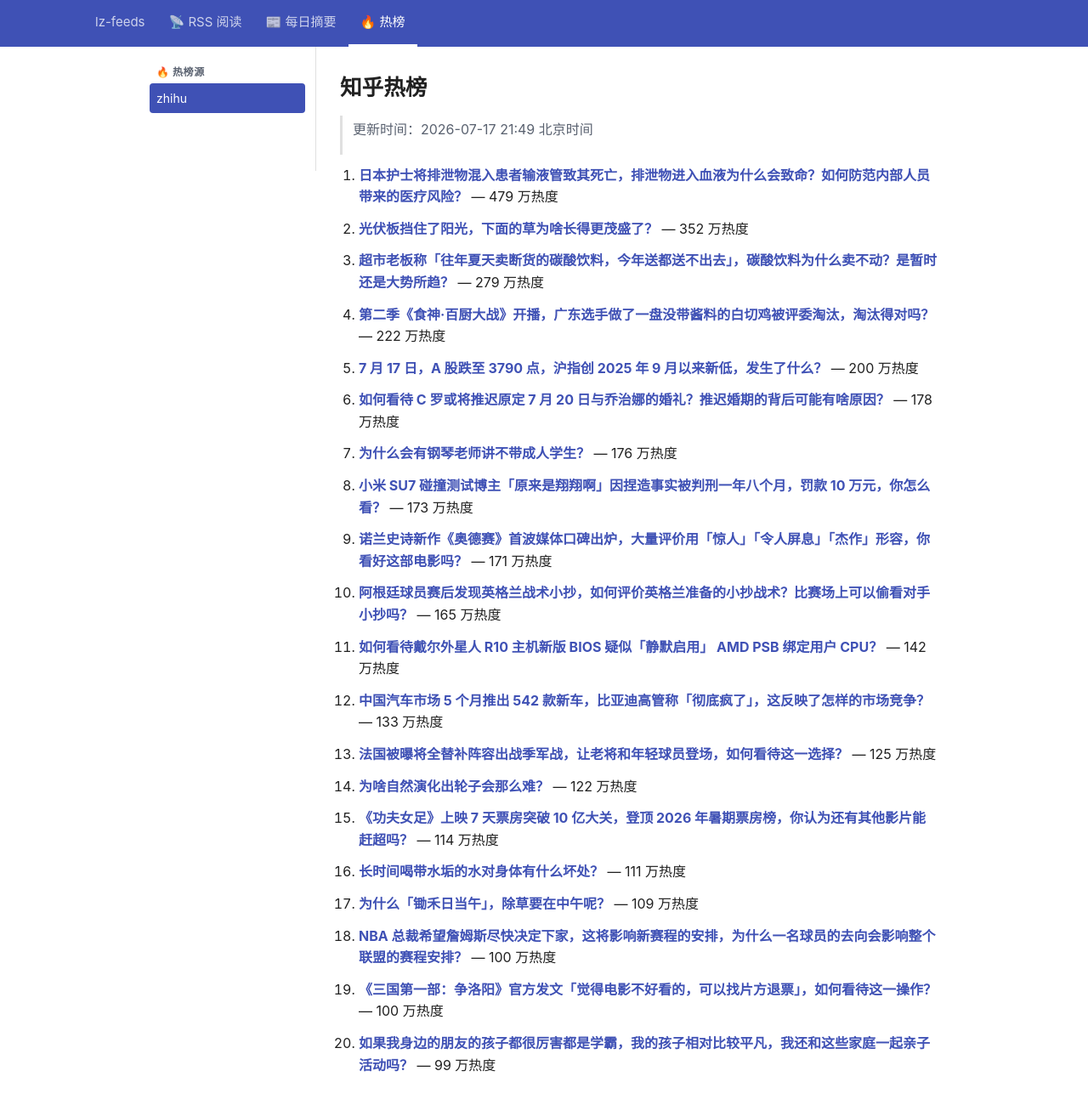
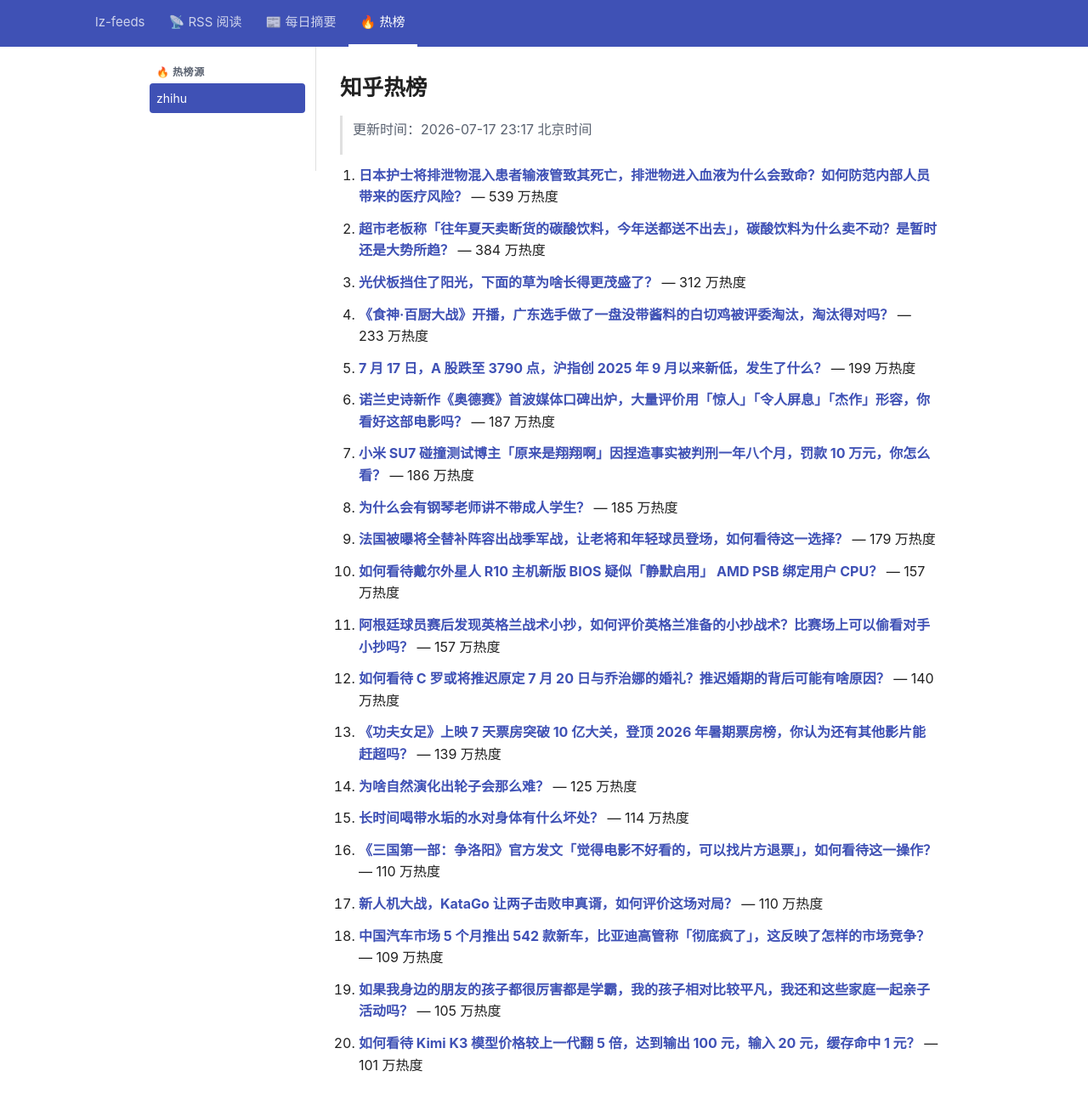
Before and after one commit to lizhang0101/lz-feeds, a Jekyll site: the page built from _hotlist/zhihu.md, in a window 1280 px wide and 1330 px high. Shown: the top 1300 px of the window at 85% size. Built offline with Jekyll 4.4.1, drawn with Linux system fonts in a browser that asks for light colours.

Commit message:
hotlist: 2026-07-17T15:17Z

```diff
--- a/_hotlist/zhihu.md
+++ b/_hotlist/zhihu.md
@@ -1,48 +1,48 @@
 ---
-updated: 2026-07-17 21:49 北京时间
+updated: 2026-07-17 23:17 北京时间
 count: 20
 ---
 
 # 知乎热榜
 
-> 更新时间：2026-07-17 21:49 北京时间
+> 更新时间：2026-07-17 23:17 北京时间
 
-1. **[日本护士将排泄物混入患者输液管致其死亡，排泄物进入血液为什么会致命？如何防范内部人员带来的医疗风险？](https://www.zhihu.com/question/2061057694832620856)** — 479 万热度
+1. **[日本护士将排泄物混入患者输液管致其死亡，排泄物进入血液为什么会致命？如何防范内部人员带来的医疗风险？](https://www.zhihu.com/question/2061057694832620856)** — 539 万热度
 
-2. **[光伏板挡住了阳光，下面的草为啥长得更茂盛了？](https://www.zhihu.com/question/2061107208805414314)** — 352 万热度
+2. **[超市老板称「往年夏天卖断货的碳酸饮料，今年送都送不出去」，碳酸饮料为什么卖不动？是暂时还是大势所趋？](https://www.zhihu.com/question/2061198817991418630)** — 384 万热度
 
-3. **[超市老板称「往年夏天卖断货的碳酸饮料，今年送都送不出去」，碳酸饮料为什么卖不动？是暂时还是大势所趋？](https://www.zhihu.com/question/2061198817991418630)** — 279 万热度
+3. **[光伏板挡住了阳光，下面的草为啥长得更茂盛了？](https://www.zhihu.com/question/2061107208805414314)** — 312 万热度
 
-4. **[第二季《食神·百厨大战》开播，广东选手做了一盘没带酱料的白切鸡被评委淘汰，淘汰得对吗？](https://www.zhihu.com/question/2060129175554594141)** — 222 万热度
+4. **[《食神·百厨大战》开播，广东选手做了一盘没带酱料的白切鸡被评委淘汰，淘汰得对吗？](https://www.zhihu.com/question/2060129175554594141)** — 233 万热度
 
-5. **[7 月 17 日，A 股跌至 3790 点，沪指创 2025 年 9 月以来新低，发生了什么？](https://www.zhihu.com/question/2061116752398962968)** — 200 万热度
+5. **[7 月 17 日，A 股跌至 3790 点，沪指创 2025 年 9 月以来新低，发生了什么？](https://www.zhihu.com/question/2061116752398962968)** — 199 万热度
 
-6. **[如何看待 C 罗或将推迟原定 7 月 20 日与乔治娜的婚礼？推迟婚期的背后可能有啥原因？](https://www.zhihu.com/question/2061095985552663651)** — 178 万热度
+6. **[诺兰史诗新作《奥德赛》首波媒体口碑出炉，大量评价用「惊人」「令人屏息」「杰作」形容，你看好这部电影吗？](https://www.zhihu.com/question/2058197753138602590)** — 187 万热度
 
-7. **[为什么会有钢琴老师讲不带成人学生？](https://www.zhihu.com/question/2042257207627179809)** — 176 万热度
+7. **[小米 SU7 碰撞测试博主「原来是翔翔啊」因捏造事实被判刑一年八个月，罚款 10 万元，你怎么看？](https://www.zhihu.com/question/2061463583091959064)** — 186 万热度
 
-8. **[小米 SU7 碰撞测试博主「原来是翔翔啊」因捏造事实被判刑一年八个月，罚款 10 万元，你怎么看？](https://www.zhihu.com/question/2061463583091959064)** — 173 万热度
+8. **[为什么会有钢琴老师讲不带成人学生？](https://www.zhihu.com/question/2042257207627179809)** — 185 万热度
 
-9. **[诺兰史诗新作《奥德赛》首波媒体口碑出炉，大量评价用「惊人」「令人屏息」「杰作」形容，你看好这部电影吗？](https://www.zhihu.com/question/2058197753138602590)** — 171 万热度
+9. **[法国被曝将全替补阵容出战季军战，让老将和年轻球员登场，如何看待这一选择？](https://www.zhihu.com/question/2061482689165619531)** — 179 万热度
 
-10. **[阿根廷球员赛后发现英格兰战术小抄，如何评价英格兰准备的小抄战术？比赛场上可以偷看对手小抄吗？](https://www.zhihu.com/question/2061110573723378273)** — 165 万热度
+10. **[如何看待戴尔外星人 R10 主机新版 BIOS 疑似「静默启用」 AMD PSB 绑定用户 CPU？](https://www.zhihu.com/question/2061347069571477599)** — 157 万热度
 
-11. **[如何看待戴尔外星人 R10 主机新版 BIOS 疑似「静默启用」 AMD PSB 绑定用户 CPU？](https://www.zhihu.com/question/2061347069571477599)** — 142 万热度
+11. **[阿根廷球员赛后发现英格兰战术小抄，如何评价英格兰准备的小抄战术？比赛场上可以偷看对手小抄吗？](https://www.zhihu.com/question/2061110573723378273)** — 157 万热度
 
-12. **[中国汽车市场 5 个月推出 542 款新车，比亚迪高管称「彻底疯了」，这反映了怎样的市场竞争？](https://www.zhihu.com/question/2060791514276615811)** — 133 万热度
+12. **[如何看待 C 罗或将推迟原定 7 月 20 日与乔治娜的婚礼？推迟婚期的背后可能有啥原因？](https://www.zhihu.com/question/2061095985552663651)** — 140 万热度
 
-13. **[法国被曝将全替补阵容出战季军战，让老将和年轻球员登场，如何看待这一选择？](https://www.zhihu.com/question/2061482689165619531)** — 125 万热度
+13. **[《功夫女足》上映 7 天票房突破 10 亿大关，登顶 2026 年暑期票房榜，你认为还有其他影片能赶超吗？](https://www.zhihu.com/question/2060038001975976897)** — 139 万热度
 
-14. **[为啥自然演化出轮子会那么难？](https://www.zhihu.com/question/2060649695580624117)** — 122 万热度
+14. **[为啥自然演化出轮子会那么难？](https://www.zhihu.com/question/2060649695580624117)** — 125 万热度
 
-15. **[《功夫女足》上映 7 天票房突破 10 亿大关，登顶 2026 年暑期票房榜，你认为还有其他影片能赶超吗？](https://www.zhihu.com/question/2060038001975976897)** — 114 万热度
+15. **[长时间喝带水垢的水对身体有什么坏处？](https://www.zhihu.com/question/284098592)** — 114 万热度
 
-16. **[长时间喝带水垢的水对身体有什么坏处？](https://www.zhihu.com/question/284098592)** — 111 万热度
+16. **[《三国第一部：争洛阳》官方发文「觉得电影不好看的，可以找片方退票」，如何看待这一操作？](https://www.zhihu.com/question/2061409074185335802)** — 110 万热度
 
-17. **[为什么「锄禾日当午」，除草要在中午呢？](https://www.zhihu.com/question/2057344841936265609)** — 109 万热度
+17. **[新人机大战，KataGo 让两子击败申真谞，如何评价这场对局？](https://www.zhihu.com/question/2061416198286172407)** — 110 万热度
 
-18. **[NBA 总裁希望詹姆斯尽快决定下家，这将影响新赛程的安排，为什么一名球员的去向会影响整个联盟的赛程安排？](https://www.zhihu.com/question/2061375923639646082)** — 100 万热度
+18. **[中国汽车市场 5 个月推出 542 款新车，比亚迪高管称「彻底疯了」，这反映了怎样的市场竞争？](https://www.zhihu.com/question/2060791514276615811)** — 109 万热度
 
-19. **[《三国第一部：争洛阳》官方发文「觉得电影不好看的，可以找片方退票」，如何看待这一操作？](https://www.zhihu.com/question/2061409074185335802)** — 100 万热度
+19. **[如果我身边的朋友的孩子都很厉害都是学霸，我的孩子相对比较平凡，我还和这些家庭一起亲子活动吗？](https://www.zhihu.com/question/2061015890934736081)** — 105 万热度
 
-20. **[如果我身边的朋友的孩子都很厉害都是学霸，我的孩子相对比较平凡，我还和这些家庭一起亲子活动吗？](https://www.zhihu.com/question/2061015890934736081)** — 99 万热度
+20. **[如何看待 Kimi K3 模型价格较上一代翻 5 倍，达到输出 100 元，输入 20 元，缓存命中 1 元？](https://www.zhihu.com/question/2061233239566685346)** — 101 万热度
```
